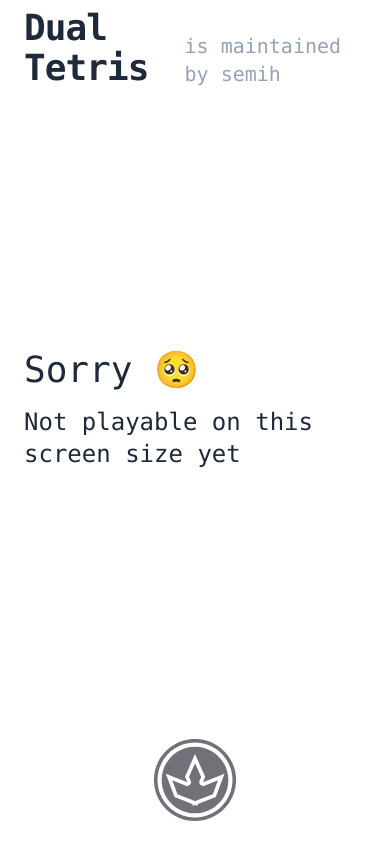
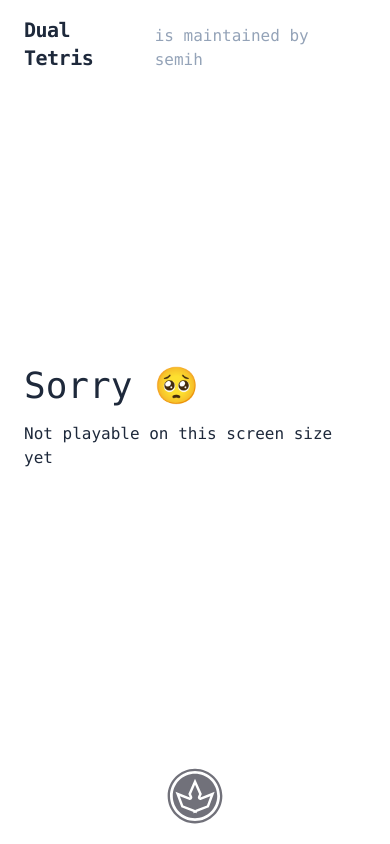
Before and after one commit to semihzambak/dual-tetris, a plain HTML site: page index.html in a window 390 px wide. Drawn offline with nearby package versions, Linux system fonts and the light colour scheme.

Commit message:
fix: style

```diff
--- a/index.html
+++ b/index.html
@@ -6,11 +6,11 @@
     <meta charset="UTF-8">
 </head>
 
-<body class="font-mono max-w-4xl mx-auto px-6 flex flex-col h-screen bg-white dark:bg-zinc-950">
+<body class="font-mono max-w-4xl mx-auto px-6 flex flex-col h-screen bg-white dark:bg-zinc-950 absolute inset-0">
 <header>
-    <div class="flex items-end space-x-1 mt-2">
-        <h1 id="title" class="text-4xl lg:text-xl tracking-tight font-bold text-slate-800 dark:text-slate-200">Dual Tetris</h1>
-        <span class="text-xl lg:text-md text-slate-400 dark:text-slate-600">is maintained by <a href="https://zambak.me"
+    <div class="flex items-end space-x-1 mt-4">
+        <h1 id="title" class="text-xl tracking-tight font-bold text-slate-800 dark:text-slate-200">Dual Tetris</h1>
+        <span class="text-md text-slate-400 dark:text-slate-600">is maintained by <a href="https://zambak.me"
                                                                                      target="_blank">semih</a></span>
     </div>
 </header>
@@ -99,15 +99,15 @@
 </main>
 <main class="flex-auto lg:hidden flex items-center justify-center ">
     <div class="lg:hidden flex flex-col text-slate-800 dark:text-slate-200 space-y-4">
-        <h1 class="text-4xl md:text-5xl">Sorry 🥺</h1>
-        <span class="text-2xl md:text-3xl font-thin">Not playable on this screen size yet</span>
+        <h1 class="text-4xl">Sorry 🥺</h1>
+        <span class="text-2xlfont-thin">Not playable on this screen size yet</span>
     </div>
 </main>
 <footer>
     <div class="max-w-screen-lg mx-auto mb-4 flex items-center justify-center">
         <a href="https://zambak.me" class="text-zinc-500 hover:opacity-75 transition duration-150"
            target="_blank">
-            <svg class="lg:h-12 lg:w-12 md:h-16 md:w-16 h-24 w-24 flex-no-shrink fill-current" viewBox="0 0 512 512" fill="none" xmlns="http://www.w3.org/2000/svg">
+            <svg class="h-16 w-16 flex-no-shrink fill-current" viewBox="0 0 512 512" fill="none" xmlns="http://www.w3.org/2000/svg">
                 <path fill-rule="evenodd" clip-rule="evenodd"
                       d="M256 475C376.95 475 475 376.95 475 256C475 135.05 376.95 37 256 37C135.05 37 37 135.05 37 256C37 376.95 135.05 475 256 475ZM55.9999 256C55.9999 145.543 145.543 55.9999 256 55.9999C366.457 55.9999 456 145.543 456 256C456 366.457 366.457 456 256 456C145.543 456 55.9999 366.457 55.9999 256ZM256 78.1401C157.771 78.1401 78.1401 157.771 78.1401 256C78.1401 354.229 157.771 433.86 256 433.86C354.229 433.86 433.86 354.229 433.86 256C433.86 157.771 354.229 78.1401 256 78.1401ZM298.804 267.808L310.612 239.026L256 117.993L202.863 239.026L214.672 267.808L100.28 222.79L146.775 346.789L244.711 384.899L241.24 394.376L256.738 389.579L263.413 391.749L263.422 391.752L271.498 394.376L268.765 384.897L366.701 346.775L413.195 222.79L298.804 267.808ZM378.809 257.736L306.102 286.35C298.673 289.273 290.217 287.481 284.613 281.796C279.009 276.111 277.339 267.63 280.369 260.245L288.921 239.401L256.249 166.993L224.51 239.29L233.107 260.245C236.136 267.63 234.466 276.111 228.862 281.796C223.258 287.481 214.803 289.273 207.374 286.35L134.664 257.735L162.304 331.45L251.937 366.329C253.695 367.014 255.302 367.921 256.738 369.006C258.175 367.919 259.782 367.012 261.537 366.329L351.171 331.437L378.809 257.736Z"
                       fill="currentColor"/>
```
